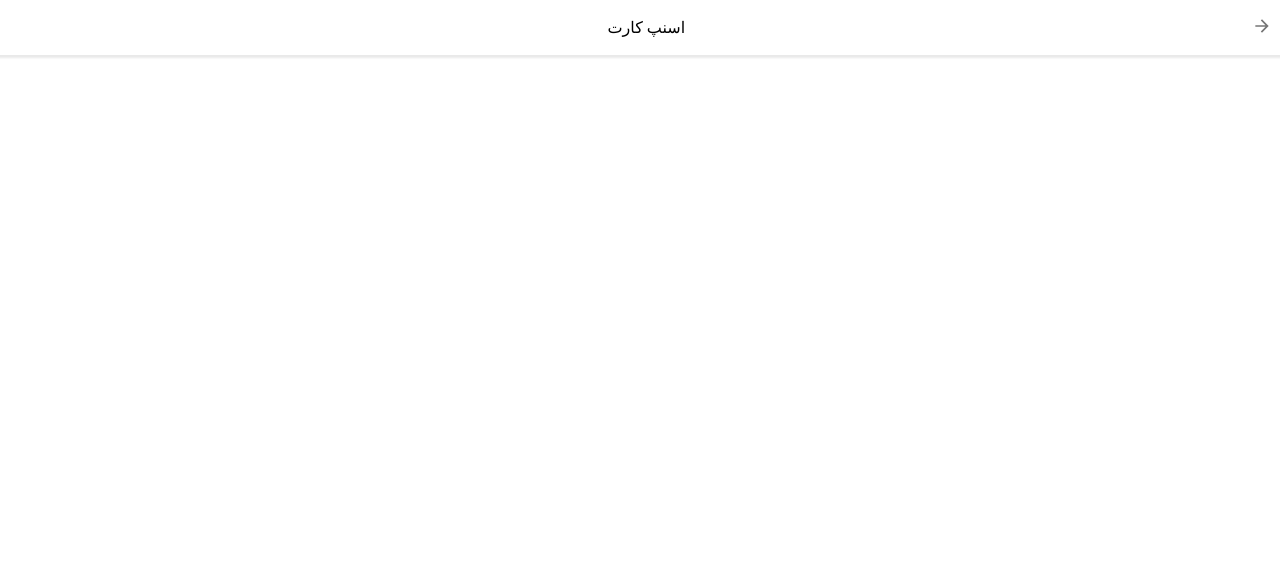
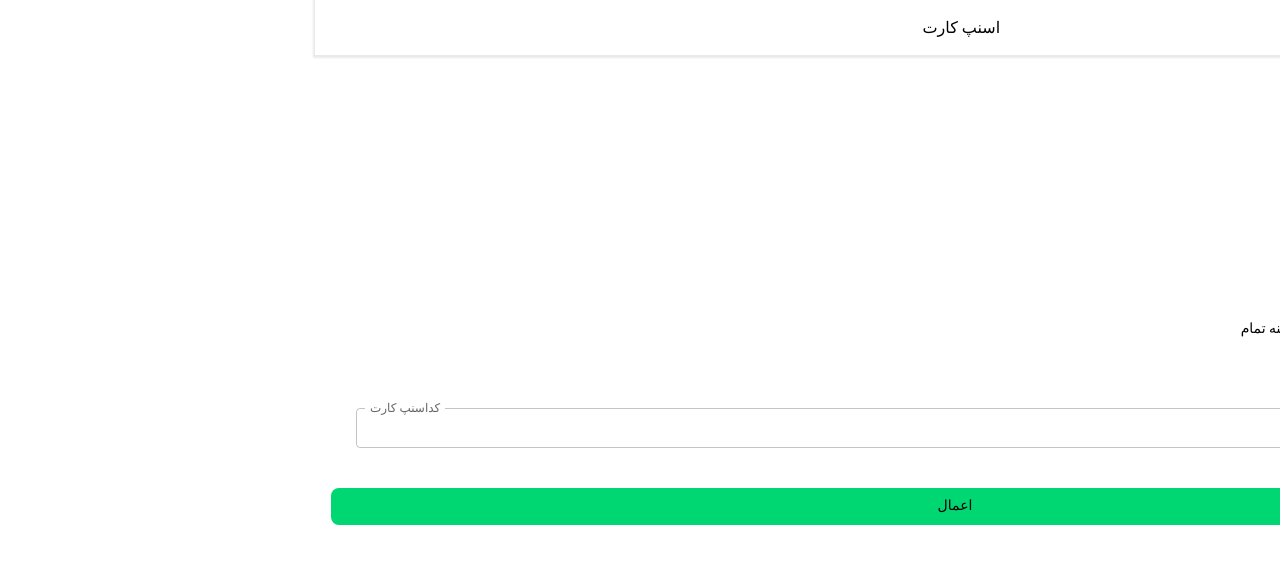
Before and after one commit to ms-moradi/snapp, a React (Create React App) app: page /payment/snappCard in a window 1280 px wide. Shown: the top 564 px of the page. Built offline with nearby package versions, Linux system fonts and the light colour scheme.

Commit message:
add element from material and add styles

```diff
--- a/src/pages/cardSnapp/cardSnapp.jsx
+++ b/src/pages/cardSnapp/cardSnapp.jsx
@@ -1,10 +1,37 @@
 
+import logo from '../../assets/image/logo/cardSnapp.png';
+import Grid from '@mui/material/Grid';
+import Typography from '@mui/material/Typography';
+import TextField from '@mui/material/TextField';
+import InputAdornment from '@mui/material/InputAdornment';
+import StyleIcon from '@mui/icons-material/Style';
+import CustomButton from '../../components/button/button';
 
 const CardSnapp =()=>{
     return(
-        <>
-
-        </>
+        <Grid mt={8} px={2}>
+           <img src={logo} alt='logo' style={{width:'300px'}}/>
+           <Typography>کد اسنپ کارتتان را وارد کنید</Typography>
+           <Typography fontSize='14px'>
+            از موجودی اسنپ کارت می توانید برای پرداخت هزینه تمام <br/>
+           سرویس ها (ماشین , موتور و پیک) استفاده کنید
+           </Typography>
+           <Grid my={5}>
+                <TextField
+                label="کداسنپ کارت"
+                variant="outlined"
+                InputProps={{
+                startAdornment: (
+                    <InputAdornment position="start">
+                        <StyleIcon />
+                    </InputAdornment>
+                ),
+                }}
+                size='small'
+                />
+           </Grid>
+           <CustomButton title={'اعمال'} variant={'disable'}/>
+        </Grid>
     )
 }
 
```
